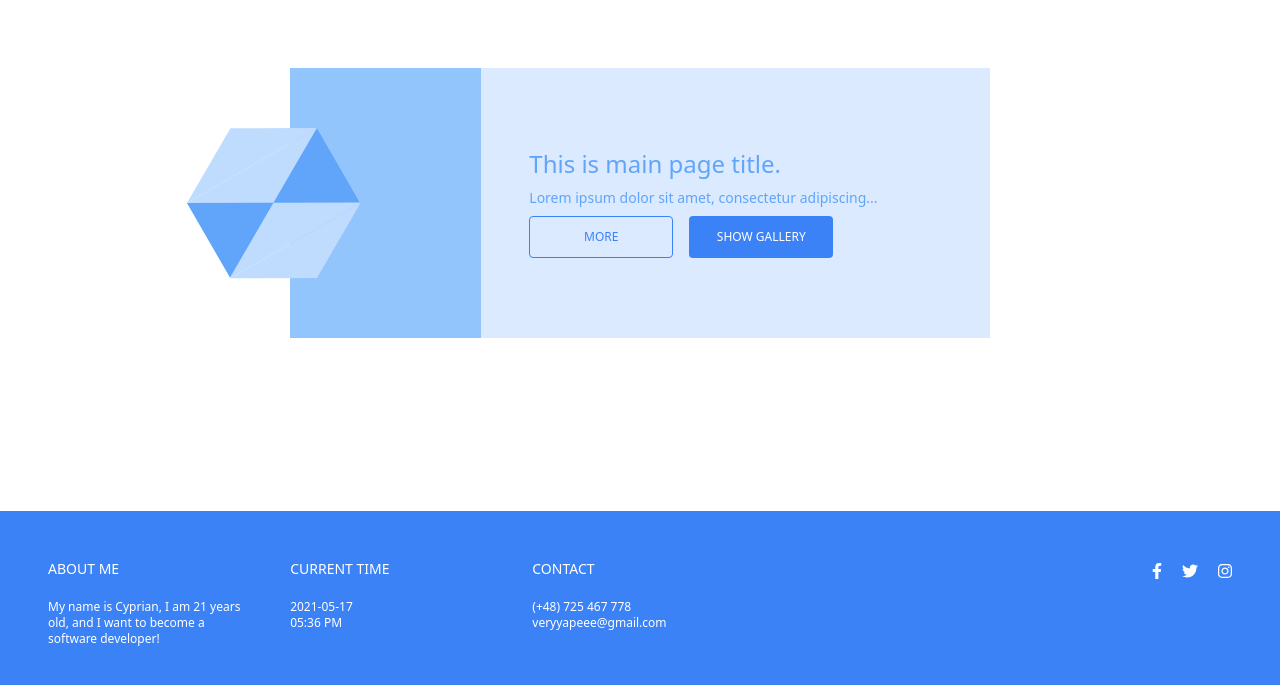
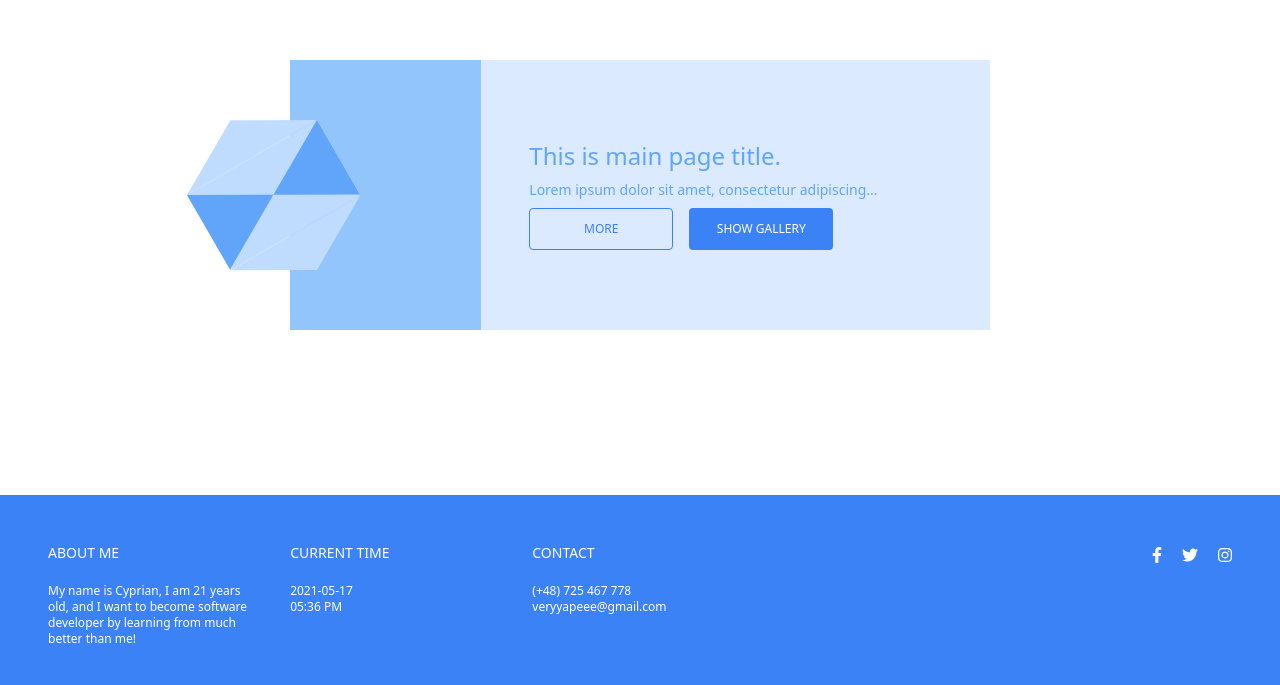
Before and after one commit to Veryyapeee/2md-assigment, a React (Create React App) app: page / in a window 1280 px wide. Shown: the part 105-790 px from the top of the page. Built offline with nearby package versions, Linux system fonts and the light colour scheme.

Commit message:
refactor: change footer content

```diff
--- a/src/Templates/Footer/Footer.tsx
+++ b/src/Templates/Footer/Footer.tsx
@@ -44,8 +44,8 @@ const Footer = () => {
         <FooterTextSection>
           <FooterTitle>About me</FooterTitle>
           <FooterText>
-            My name is Cyprian, I am 21 years old, and I want to become a
-            software developer!
+            My name is Cyprian, I am 21 years old, and I want to become software
+            developer by learning from much better than me!
           </FooterText>
         </FooterTextSection>
 
```
